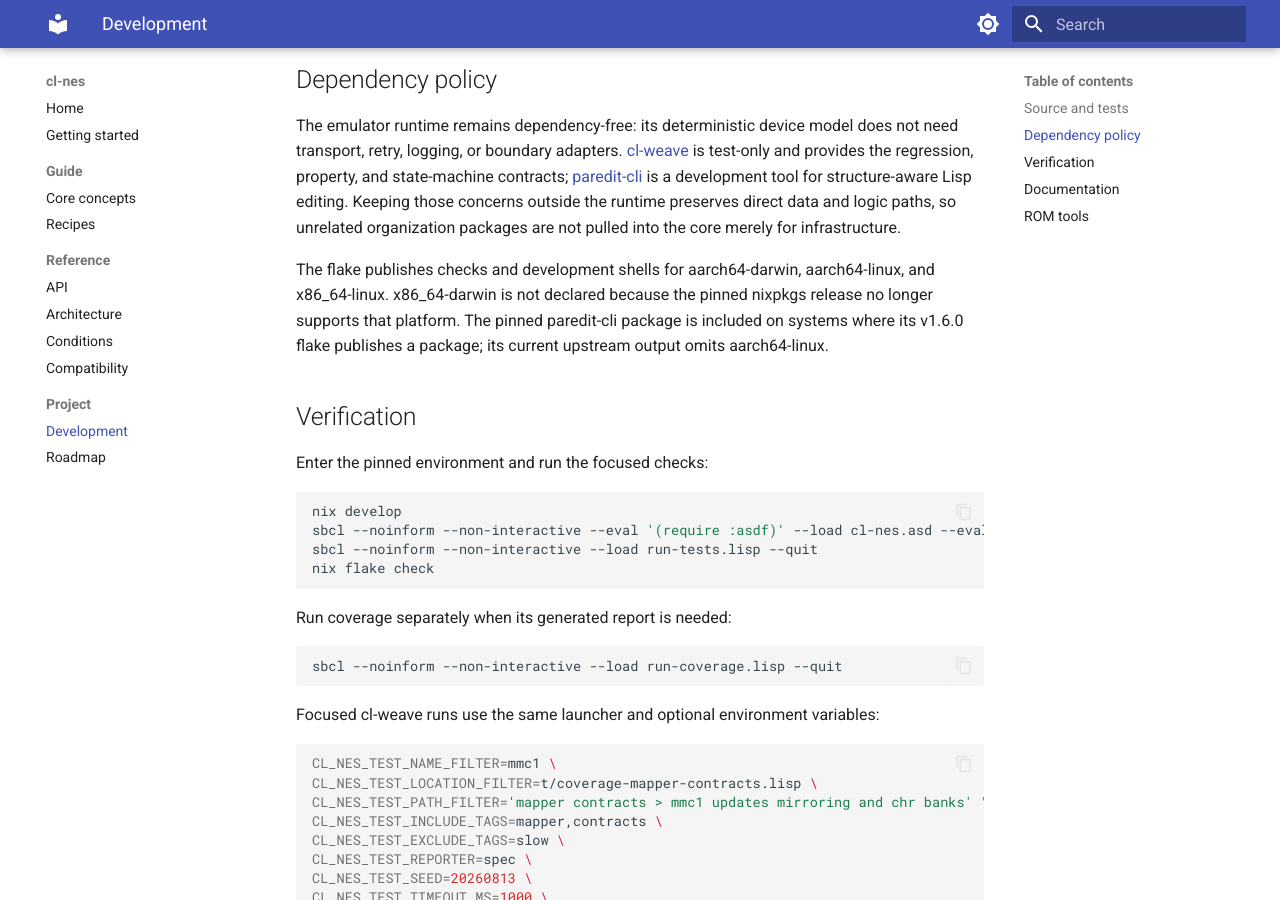
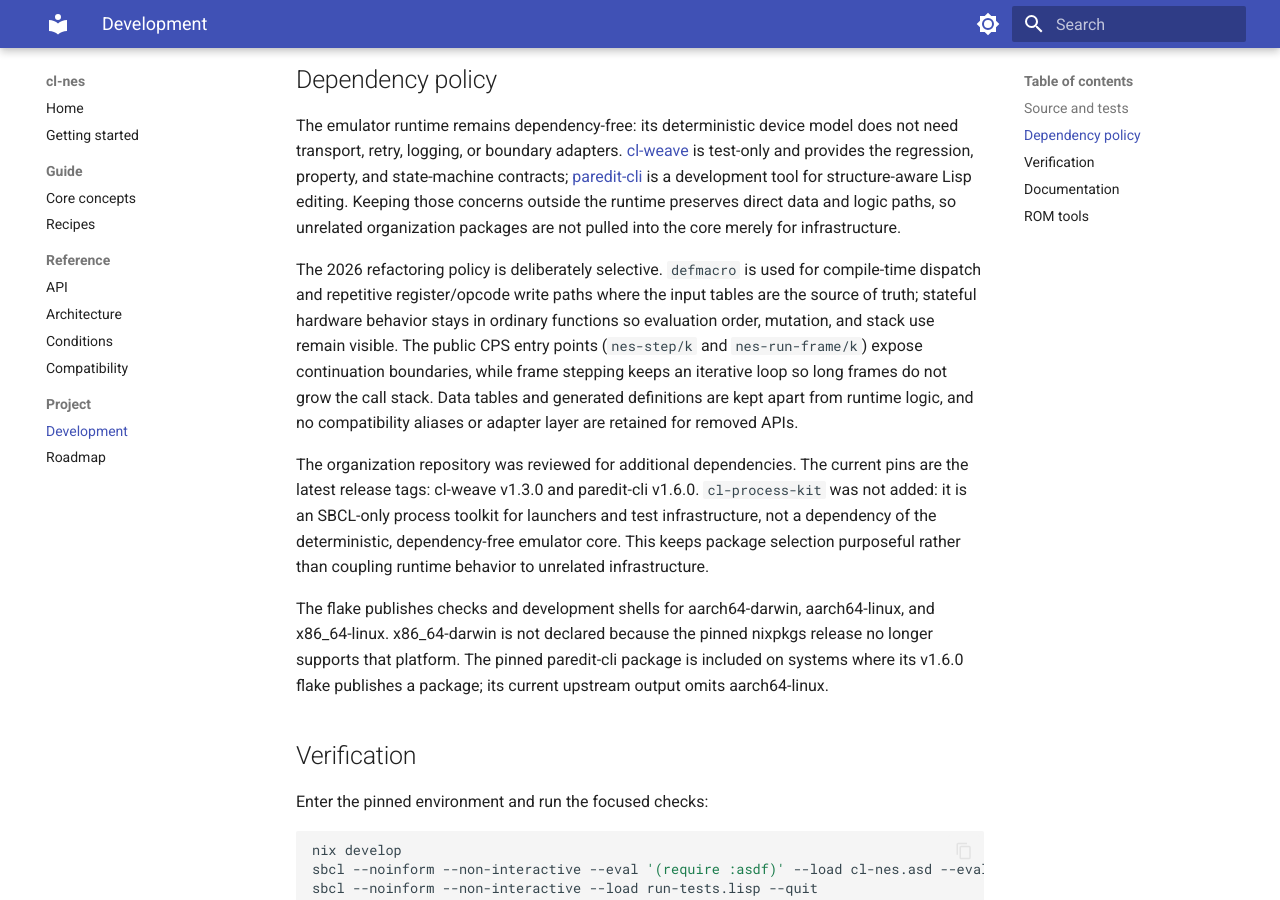
Before and after one commit to nerima-lisp/cl-nes, an MkDocs documentation site: the page built from docs/src/project/development.md, in a window 1280 px wide and 900 px high, scrolled down 724 px. Built offline with MkDocs 1.6.1 and Material for MkDocs 9.7.7, drawn with Linux system fonts in a browser that asks for light colours.

Commit message:
docs: record refactoring policy

```diff
--- a/docs/src/project/development.md
+++ b/docs/src/project/development.md
@@ -37,6 +37,23 @@ contracts; [paredit-cli](https://github.com/nerima-lisp/paredit-cli) is a
 development tool for structure-aware Lisp editing. Keeping those concerns
 outside the runtime preserves direct data and logic paths, so unrelated
 organization packages are not pulled into the core merely for infrastructure.
+
+The 2026 refactoring policy is deliberately selective. `defmacro` is used for
+compile-time dispatch and repetitive register/opcode write paths where the
+input tables are the source of truth; stateful hardware behavior stays in
+ordinary functions so evaluation order, mutation, and stack use remain visible.
+The public CPS entry points (`nes-step/k` and `nes-run-frame/k`) expose
+continuation boundaries, while frame stepping keeps an iterative loop so long
+frames do not grow the call stack. Data tables and generated definitions are
+kept apart from runtime logic, and no compatibility aliases or adapter layer
+are retained for removed APIs.
+
+The organization repository was reviewed for additional dependencies. The
+current pins are the latest release tags: cl-weave v1.3.0 and paredit-cli
+v1.6.0. `cl-process-kit` was not added: it is an SBCL-only process toolkit for
+launchers and test infrastructure, not a dependency of the deterministic,
+dependency-free emulator core. This keeps package selection purposeful rather
+than coupling runtime behavior to unrelated infrastructure.
 
 The flake publishes checks and development shells for aarch64-darwin,
 aarch64-linux, and x86_64-linux. x86_64-darwin is not declared because the
```
